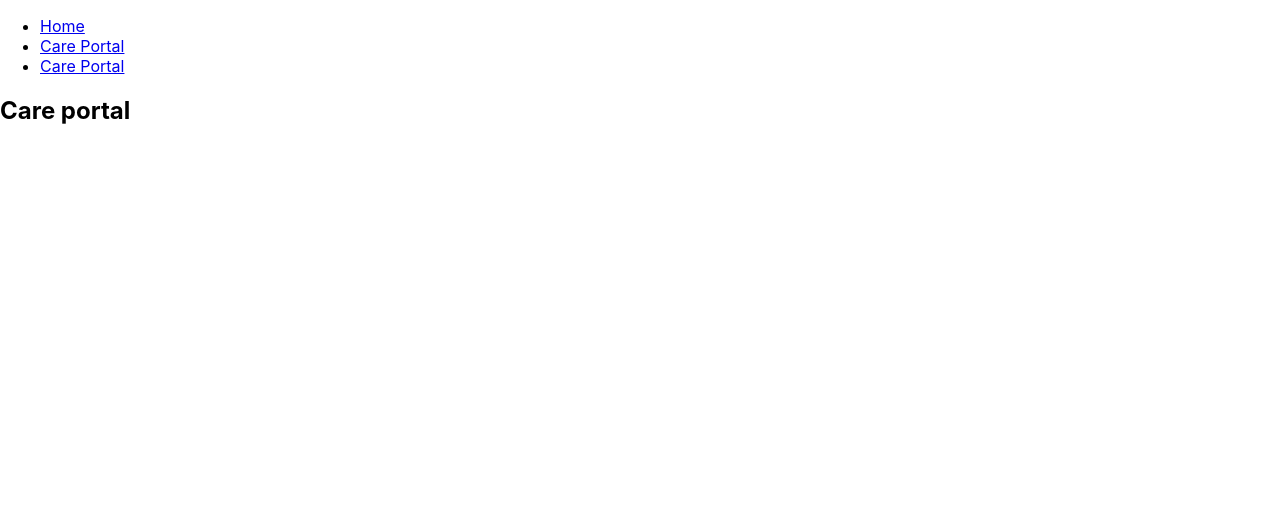
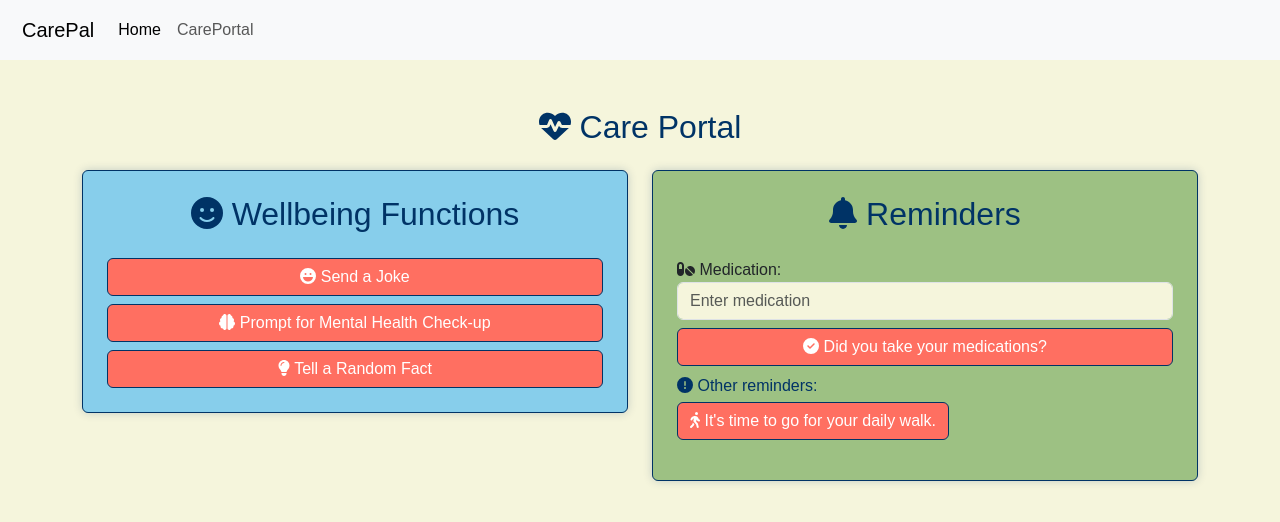
Before and after one commit to IAMAMZ/CarePal, a React (Create React App) app: page /carePortal in a window 1280 px wide. Shown: the top 522 px of the page. Built offline with nearby package versions, Linux system fonts and the light colour scheme.

Commit message:
Styling added for CarePortal page and Navbar

```diff
--- a/package.json
+++ b/package.json
@@ -3,9 +3,15 @@
   "version": "0.1.0",
   "private": true,
   "dependencies": {
+    "@fortawesome/fontawesome-svg-core": "^6.5.1",
+    "@fortawesome/free-brands-svg-icons": "^6.5.1",
+    "@fortawesome/free-regular-svg-icons": "^6.5.1",
+    "@fortawesome/free-solid-svg-icons": "^6.5.1",
+    "@fortawesome/react-fontawesome": "^0.2.0",
     "@testing-library/jest-dom": "^5.17.0",
     "@testing-library/react": "^13.4.0",
     "@testing-library/user-event": "^13.5.0",
+    "bootstrap": "^5.3.3",
     "cohere-ai": "^7.7.5",
     "dotenv": "^16.4.5",
     "openai": "^4.28.0",
--- a/src/App.js
+++ b/src/App.js
@@ -1,7 +1,6 @@
 import React from "react";
 import { BrowserRouter as Router, Routes, Route, Link } from "react-router-dom";
-import "./App.css";
-
+import Navbar from "./shared/Navbar";
 import Home from "./pages/Home";
 import CarePortal from "./pages/CarePortal";
 
@@ -29,36 +28,14 @@ const GetSpeech = () => {
 const SpeechRecognitionPage = () => {
   // Assuming this component wraps your speech recognition feature
   return (
-    <div>
-      <label>Medication Name</label>
-      <input
-        type="text"
-        id="medicationName"
-        autoComplete="off"
-        // Assuming handleChange is defined elsewhere or passed as a prop
-        required
-      />
-      <button onClick={GetSpeech}>Get speech</button>
-    </div>
+    <button onClick={GetSpeech}>Get speech</button>
   );
 };
 
 function App() {
   return (
     <Router>
-      <nav>
-        <ul>
-          <li>
-            <Link to="/">Home</Link>
-          </li>
-          <li>
-            <Link to="/carePortal">Care Portal</Link>
-          </li>
-          <li>
-            <Link to="/CarePortal">Care Portal</Link>
-          </li>
-        </ul>
-      </nav>
+      <Navbar />
       <Routes>
         <Route path="/" element={<Home />} />
         <Route path="/speech-recognition" element={<SpeechRecognitionPage />} />
--- a/src/pages/CarePortal.css
+++ b/src/pages/CarePortal.css
@@ -0,0 +1,87 @@
+/* CarePortal.css */
+
+body {
+    font-family: 'Montserrat', sans-serif;
+    background-color: #F5F5DC; /* Backdrop color */
+    color: #003366; /* Navigation and headers color */
+  }
+
+  .care-portal-header {
+    color: #003366; /* Navigation and headers color */
+  }
+
+  .wellbeing-card {
+    background-color: #87CEEB; /* Wellbeing card background color */
+    border: 1px solid #003366; /* Border color */
+    box-shadow: 0 0 10px rgba(0, 51, 102, 0.2); /* Box shadow */
+  }
+
+  .wellbeing-header {
+    color: #003366; /* Navigation and headers color */
+  }
+
+  .wellbeing-button {
+    background-color: #FF6F61; /* Buttons and links color */
+    border: 1px solid #003366; /* Border color */
+  }
+
+  .reminders-card {
+    background-color: #9DC183; /* Reminders card background color */
+    border: 1px solid #003366; /* Border color */
+    box-shadow: 0 0 10px rgba(0, 51, 102, 0.2); /* Box shadow */
+  }
+
+  .reminders-header {
+    color: #003366; /* Navigation and headers color */
+  }
+
+  .reminders-input {
+    background-color: #F5F5DC; /* Backdrop color */
+  }
+
+  .reminders-button {
+    background-color: #FF6F61; /* Buttons and links color */
+    border: 1px solid #003366; /* Border color */
+  }
+
+  .reminders-info {
+    color: #003366; /* Navigation and headers color */
+  }
+
+  .reminders-list {
+    color: #003366; /* Navigation and headers color */
+  }
+
+  /* Additional styling for FontAwesome icons */
+  .fa {
+    margin-right: 5px;
+  }
+
+  /* Navbar.css */
+
+.navbar {
+    background-color: #9fccff; /* Navigation and headers color */
+    padding: 10px;
+  }
+
+  .navbar-list {
+    list-style: none;
+    display: flex;
+    justify-content: space-around;
+    padding: 0;
+    margin: 0;
+  }
+
+  .navbar-item {
+    margin: 0;
+  }
+
+  .navbar-item a {
+    text-decoration: none;
+    color: #F5F5DC; /* Backdrop color */
+    font-weight: bold;
+  }
+
+  .navbar-item a:hover {
+    color: #87CEEB; /* Accent color */
+  }
--- a/src/pages/CarePortal.js
+++ b/src/pages/CarePortal.js
@@ -1,8 +1,51 @@
+// CarePortal.js
+
+import React from "react";
+import { FontAwesomeIcon } from "@fortawesome/react-fontawesome";
+import { faHeartbeat, faSmile, faLaugh, faBrain, faLightbulb, faBell, faPills, faCheckCircle, faExclamationCircle, faWalking } from "@fortawesome/free-solid-svg-icons";
+import 'bootstrap/dist/css/bootstrap.css';
 import "./CarePortal.css";
+
 export default function CarePortal() {
   return (
-    <div>
-      <h2>Care portal</h2>
+    <div className="container mt-5">
+      <h2 className="text-center mb-4 care-portal-header"><FontAwesomeIcon icon={faHeartbeat} /> Care Portal</h2>
+
+      <div className="row">
+        <div className="col-md-6">
+          <div className="card p-4 wellbeing-card">
+            <h2 className="text-center mb-4 wellbeing-header"><FontAwesomeIcon icon={faSmile} /> Wellbeing Functions</h2>
+            <button className="btn btn-primary btn-block mb-2 wellbeing-button"><FontAwesomeIcon icon={faLaugh} /> Send a Joke</button>
+            <button className="btn btn-primary btn-block mb-2 wellbeing-button"><FontAwesomeIcon icon={faBrain} /> Prompt for Mental Health Check-up</button>
+            <button className="btn btn-primary btn-block wellbeing-button"><FontAwesomeIcon icon={faLightbulb} /> Tell a Random Fact</button>
+          </div>
+        </div>
+
+        <div className="col-md-6">
+          <div className="card p-4 reminders-card">
+            <h2 className="text-center mb-4 reminders-header"><FontAwesomeIcon icon={faBell} /> Reminders</h2>
+            <div className="form-group">
+              <label htmlFor="medicationInput" className="label"><FontAwesomeIcon icon={faPills} /> Medication:</label>
+              <input
+                type="text"
+                id="medicationInput"
+                className="form-control mb-2 reminders-input"
+                placeholder="Enter medication"
+              />
+            </div>
+
+            <button className="btn btn-success btn-block mb-2 reminders-button">
+              <FontAwesomeIcon icon={faCheckCircle} /> Did you take your medications?
+            </button>
+
+            <p className="mb-1 reminders-info"><FontAwesomeIcon icon={faExclamationCircle} /> Other reminders:</p>
+            <ul className="list-unstyled reminders-list">
+              <li><button className="btn btn-primary btn-block wellbeing-button"><FontAwesomeIcon icon={faWalking} /> It's time to go for your daily walk.</button></li>
+              {/* Add more reminders as needed */}
+            </ul>
+          </div>
+        </div>
+      </div>
     </div>
   );
 }
--- /dev/null
+++ b/src/shared/Navbar.js
@@ -0,0 +1,28 @@
+import React from "react";
+import { Link } from "react-router-dom";
+import './Navbar.css';
+
+const Navbar = () => {
+  return (
+    <nav class="navbar navbar-expand-lg navbar-light bg-light">
+  <div class="container-fluid">
+    <a class="navbar-brand" href="/">CarePal</a>
+    <button class="navbar-toggler" type="button" data-bs-toggle="collapse" data-bs-target="#navbarSupportedContent" aria-controls="navbarSupportedContent" aria-expanded="false" aria-label="Toggle navigation">
+      <span class="navbar-toggler-icon"></span>
+    </button>
+    <div class="collapse navbar-collapse" id="navbarSupportedContent">
+      <ul class="navbar-nav me-auto mb-2 mb-lg-0">
+        <li class="nav-item">
+          <a class="nav-link active" aria-current="page" href="#">Home</a>
+        </li>
+        <li class="nav-item">
+          <a class="nav-link" href="/CarePortal">CarePortal</a>
+        </li>
+      </ul>
+    </div>
+  </div>
+</nav>
+  );
+};
+
+export default Navbar;
```
Also changed, not shown: src/shared/Navbar.css (added), 1 other file (tests, documents, lock files or other folders).
